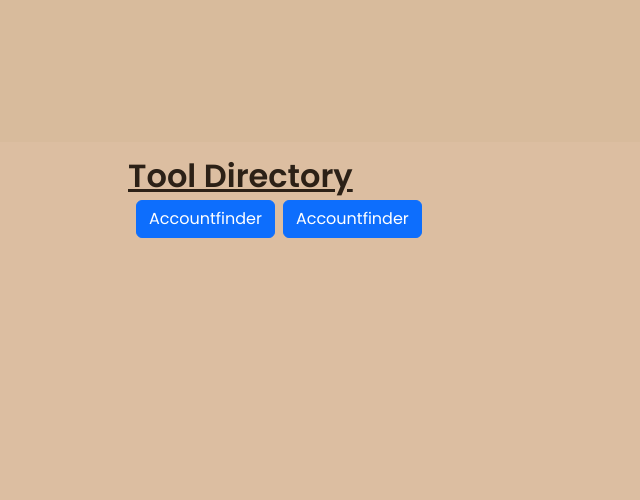
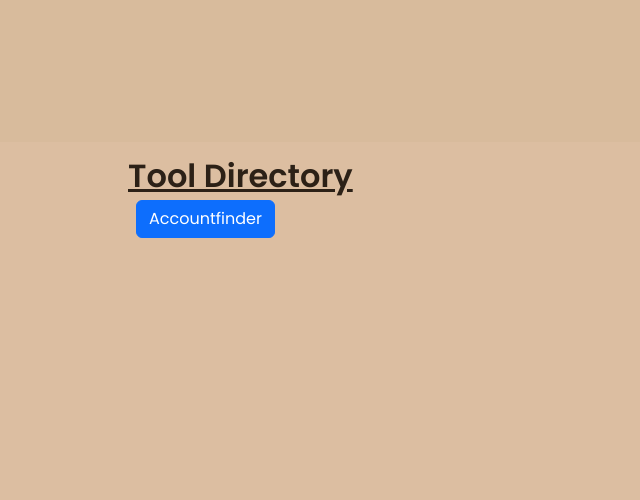
Before and after one commit to NotemTotem/OwlGlass, a Flask app: page / in a window 1280 px wide. Shown: the part 300-800 px from the top of the page, without its empty margins (0-640 px from the left). Run offline with Flask 3, Linux system fonts and the light colour scheme.

Commit message:
removed unnecessary code

```diff
--- a/src/Webgui/templates/index.html
+++ b/src/Webgui/templates/index.html
@@ -26,11 +26,6 @@
             <div name="accountfinder">
                 <a class="btn btn-primary" href="{{url_for('accountfinder')}}">Accountfinder</a>
             </div>
-            <div name="aa">
-                <a class="btn btn-primary" href="{{url_for('accountfinder')}}">Accountfinder</a>
-            </div>
-
-
         </div>
     </div>
 </div>
```
